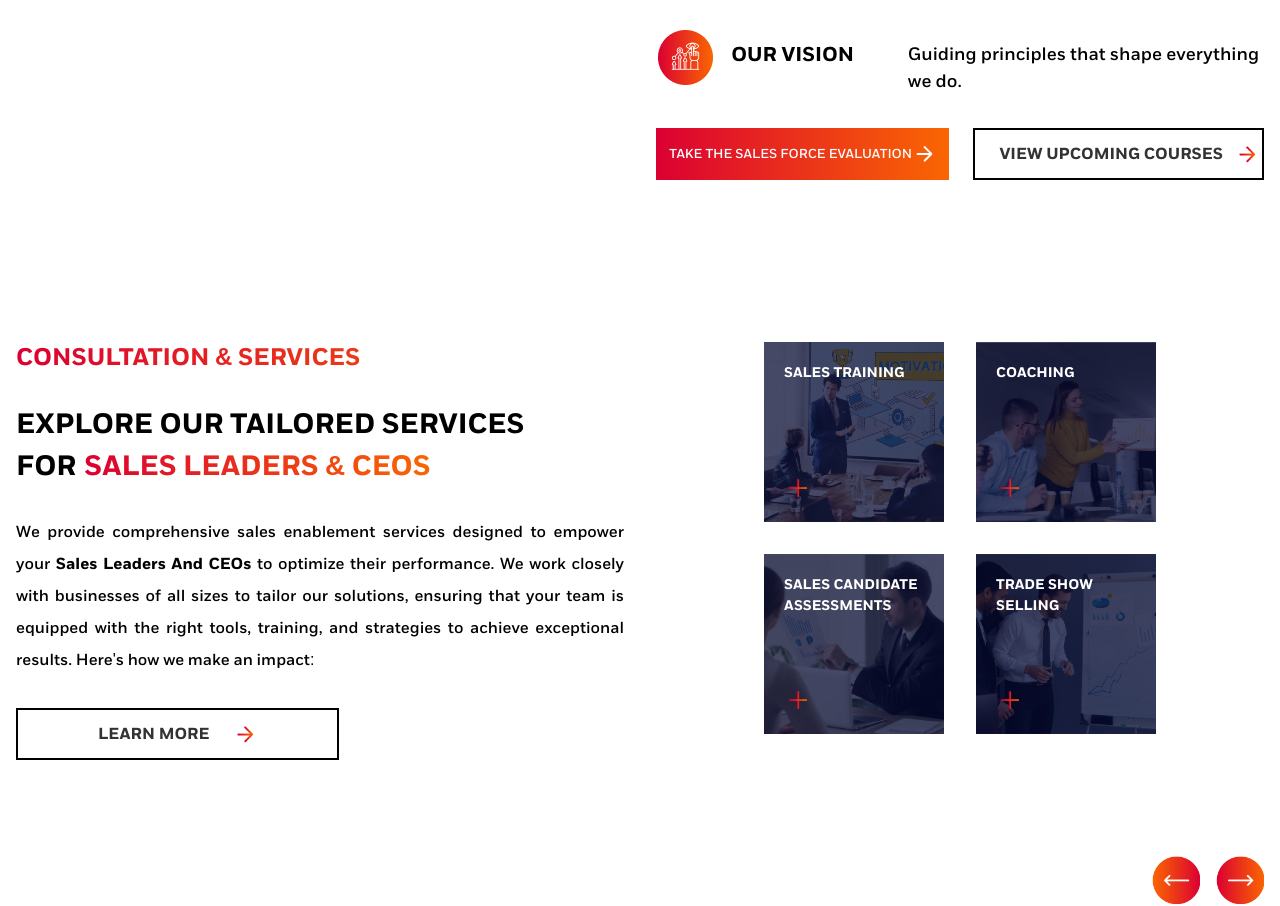
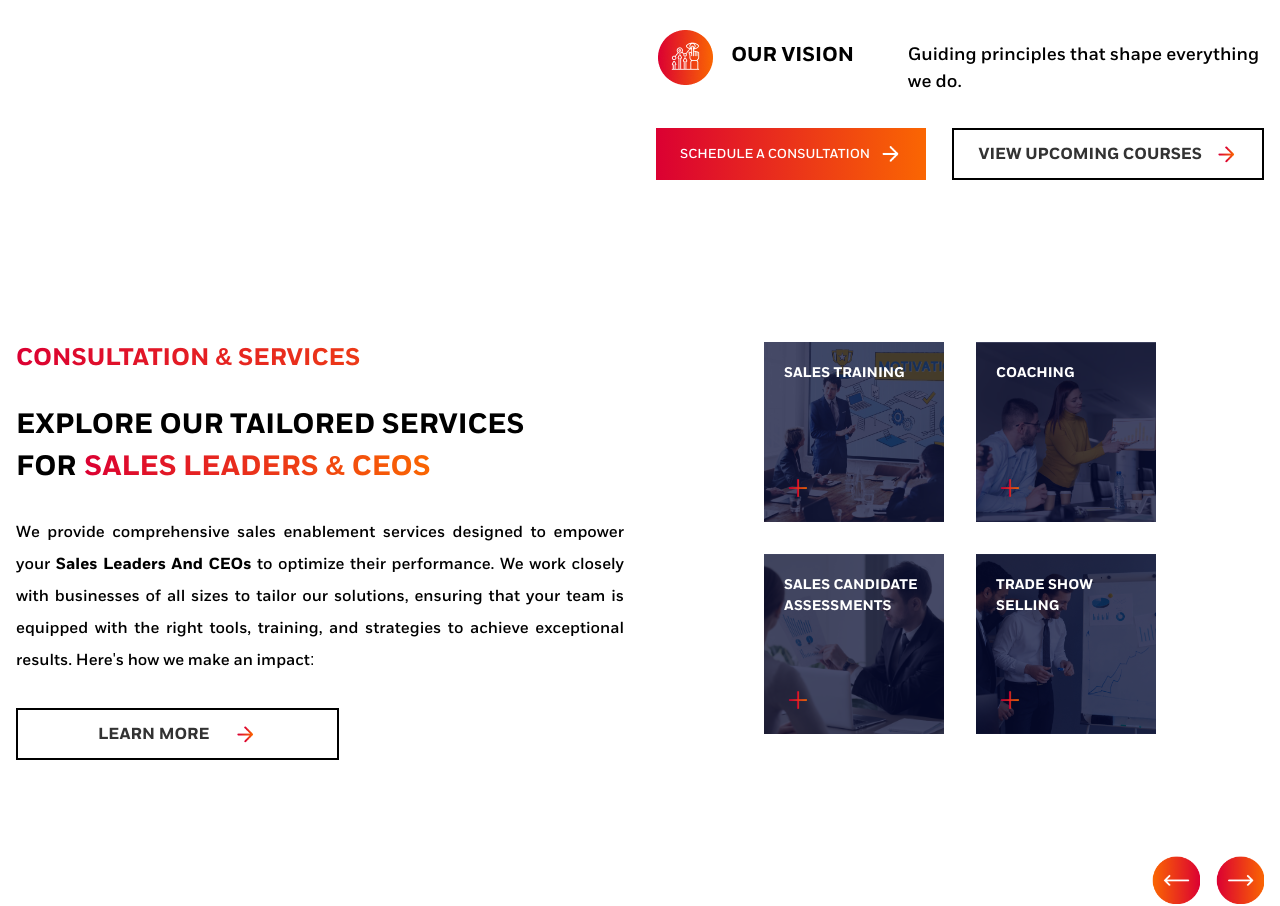
Before and after one commit to hrushikeshjena9/thesalesenablement2, a React (Vite) app: page / in a window 1280 px wide. Shown: the part 1891-2797 px from the top of the page. Built offline with nearby package versions, Linux system fonts and the light colour scheme.

Commit message:
new-today

```diff
--- a/src/components/Footer.jsx
+++ b/src/components/Footer.jsx
@@ -53,7 +53,7 @@ function Footer() {
               </h5>
               <button
                 type="button"
-                className="flex md:px-12 transition-transform duration-500 ease-out transform  md:py-3 md:w-auto  uppercase items-center text-white font-bold text-sm md:text-sm lg:text-sm xl:text-xl 2xl:text-lg px-5 py-2 border-2 border-white"
+                className="flex md:px-12 hover:bg-gradient-to-r from-[#DB0032] to-[#FA6602]  transition-transform duration-500 ease-out transform  md:py-3 md:w-auto  uppercase items-center text-white font-bold text-sm md:text-sm lg:text-sm xl:text-xl 2xl:text-lg px-5 py-2 border-2 border-white"
               >
                 Get Started Now
                 <img src={RightArrow1} alt="arrow" className="w-6 h-6 ml-2" />
--- a/src/home-sections/About.jsx
+++ b/src/home-sections/About.jsx
@@ -8,6 +8,7 @@ import Group from "../assets/grouppeople.png";
 import Thumb from "../assets/thumbsup.png";
 import { Link } from "react-router-dom";
 import { motion } from "framer-motion";
+import { FiArrowRight } from "react-icons/fi";
 
 function About() {
   const leftVariants = {
@@ -44,7 +45,8 @@ function About() {
               // You can adjust styles dynamically based on screen size, if needed
               "@media (max-width: 768px)": {
                 variant: "mobile", // For mobile views
-              },}}
+              },
+            }}
           >
             <img
               src={AboutImg}
@@ -65,7 +67,8 @@ function About() {
             // You can adjust styles dynamically based on screen size, if needed
             "@media (max-width: 768px)": {
               variant: "mobile", // For mobile views
-            },}}
+            },
+          }}
         >
           <h5
             className="text-[16px] sm:text-[24px] md:text-[22px] uppercase font-bold bg-gradient-to-r from-[#DB0032] to-[#FA6602] text-transparent bg-clip-text"
@@ -122,7 +125,11 @@ function About() {
               <div className="flex items-start space-x-4" key={index}>
                 {/* Image Column */}
                 <div className="w-[10%] flex justify-center">
-                  <img src={item.img} alt={item.title} className="max-w-full hover:scale-110" />
+                  <img
+                    src={item.img}
+                    alt={item.title}
+                    className="max-w-full hover:scale-110"
+                  />
                 </div>
                 {/* Text Column */}
                 <div className="flex items-start w-[90%] gap-6">
@@ -141,21 +148,23 @@ function About() {
             ))}
           </div>
 
-          <div className="flex flex-col sm:flex-wrap md:flex-wrap  lg:flex-row xl:flex-nowrap 2xl:flex-nowrap justify-between gap-6 mt-8">
+          <div className="flex flex-col sm:flex-wrap md:flex-wrap   lg:flex-row xl:flex-nowrap 2xl:flex-nowrap justify-between gap-4 mt-8">
             <Link
               to="take-the-sales-force-evaluation"
               type="button"
-              className="text-white group text-nowrap transition-transform duration-500 ease-out transform  uppercase bg-gradient-to-r from-[#DB0032] to-[#FA6602] hover:bg-gradient-to-bl focus:outline-none  text-sm md:text-[13px] px-5 py-2.5 w-full md:px-6 md:py-3 md:w-auto lg:w-full xl:w-auto 2xl:w-auto
+              className="text-white group text-nowrap hover:border-2 border-black  transition-transform duration-500 ease-out transform  uppercase bg-gradient-to-r from-[#DB0032] to-[#FA6602] hover:bg-gradient-to-bl focus:outline-none  text-sm md:text-[13px] px-5 py-2.5 w-full md:px-6 md:py-3 md:w-auto lg:w-full xl:w-auto 2xl:w-auto
                flex items-center justify-center"
             >
-                    <span class="absolute w-0 h-0 transition-all duration-300 ease-out bg-white  group-hover:w-full group-hover:h-full opacity-10"></span>
-
-              Take the Sales Force Evaluation
-              <img
-                src={RightArrow1}
-                alt="Right Arrow"
-                className="w-[24px] h-[24px]"
-              />
+              <span className="absolute inset-0 w-0 h-full bg-white transition-all duration-300 ease-in-out group-hover:w-full"></span>
+              <span className="relative text-white group-hover:text-transparent bg-clip-text bg-gradient-to-r from-[#DB0032] to-[#FA6602] flex items-center">
+                Schedule a Consultation
+                <img
+                  src={RightArrow1}
+                  alt="Arrow Icon"
+                  className="w-6 h-6 ml-2 transition-transform duration-300 ease-in-out"
+                />
+                {/* <FiArrowRight size={50} className="hidden  ml-2 text-[#FA6602] transition-opacity duration-300 ease-in-out group-hover:inline-block group-hover:opacity-100" /> */}
+              </span>
             </Link>
 
             <Link
--- a/src/home-sections/GetInTouch.jsx
+++ b/src/home-sections/GetInTouch.jsx
@@ -107,7 +107,8 @@ function GetInTouch() {
                   type="submit"
                   className="text-white group transition-transform duration-500 ease-out transform  bg-gradient-to-r from-[#DB0032] to-[#FA6602] hover:bg-gradient-to-bl focus:outline-none font-medium text-sm px-12 py-4 md:px-3 md:py-4 lg:px-6 lg:py-4 xl:px-12 xl:py-4 2xl:px-12 2xl:py-4 flex items-center justify-center w-full md:w-auto"
                 >
-                    <span class="absolute w-0 h-0 transition-all duration-300 ease-out bg-white  group-hover:w-full group-hover:h-full opacity-10"></span>
+          <span className="absolute inset-0 w-0 h-full bg-white transition-all duration-300 ease-in-out group-hover:w-full"></span>
+          <span className="relative text-white group-hover:text-transparent bg-clip-text bg-gradient-to-r from-[#DB0032] to-[#FA6602] flex items-center">
 
                   CONNECT NOW
                   <img
@@ -115,11 +116,13 @@ function GetInTouch() {
                     alt="Right Arrow"
                     className="w-6 h-6 ml-2"
                   />
+
+          </span>
                 </Link>
                 <Link
                 to="learn-more"
                   type="button"
-                  className="text-transparent transition-transform duration-500 ease-out transform  bg-clip-text bg-gradient-to-r from-[#DB0032] to-[#FA6602] hover:bg-gradient-to-bl font-medium text-sm px-12 py-4 md:px-3 md:py-4  lg:px-6 lg:py-4 xl:px-12 xl:py-4 2xl:px-12 2xl:py-4  flex items-center justify-center w-full md:w-auto"
+                  className="text-transparent hover:text-white hover:bg-white transition-transform duration-500 ease-out transform  bg-clip-text bg-gradient-to-r from-[#DB0032] to-[#FA6602] hover:bg-gradient-to-bl font-medium text-sm px-12 py-4 md:px-3 md:py-4  lg:px-6 lg:py-4 xl:px-12 xl:py-4 2xl:px-12 2xl:py-4  flex items-center justify-center w-full md:w-auto"
                   style={{
                     border: "2px solid transparent",
                     borderImage:
--- a/src/home-sections/HeroSection.jsx
+++ b/src/home-sections/HeroSection.jsx
@@ -216,7 +216,7 @@ function HeroSection() {
                         alt="Arrow Icon"
                         className="w-6 h-6 ml-2 transition-transform duration-300 ease-in-out"
                       />
-                      <FiArrowRight className="hidden w-6 h-6 ml-2 text-[#FA6602] transition-opacity duration-300 ease-in-out group-hover:inline-block group-hover:opacity-100" />
+                      {/* <FiArrowRight className="hidden w-6 h-6 ml-2 text-[#FA6602] transition-opacity duration-300 ease-in-out group-hover:inline-block group-hover:opacity-100" /> */}
                     </span>
                   </button>
                   <button
--- a/src/home-sections/OurCourses.jsx
+++ b/src/home-sections/OurCourses.jsx
@@ -101,7 +101,7 @@ function OurCourses() {
                     alt="Arrow Icon"
                     className="w-6 h-6 ml-2 transition-transform duration-300 ease-in-out"
                   />
-                  <FiArrowRight className="hidden w-6 h-6 ml-2 text-[#FA6602] transition-opacity duration-300 ease-in-out group-hover:inline-block group-hover:opacity-100" />
+                  {/* <FiArrowRight className="hidden w-6 h-6 ml-2 text-[#FA6602] transition-opacity duration-300 ease-in-out group-hover:inline-block group-hover:opacity-100" /> */}
                 </span>
               </button>
               <div className="flex justify-between items-center border-2 border-black">
--- a/src/nav-menu/DesktopMenu.jsx
+++ b/src/nav-menu/DesktopMenu.jsx
@@ -102,19 +102,24 @@ const DesktopMenu = ({
       <div className="hidden lg:flex space-x-5">
         <NavLink
           to="/login"
-          className="text-white transition-transform duration-500 ease-out transform uppercase text-[12px] bg-gradient-to-r from-[#DB0032] to-[#FA6602] hover:bg-gradient-to-bl font-bold text-sm px-10 py-3"
+          className="text-white group transition-transform duration-500 ease-out transform uppercase text-[12px] bg-gradient-to-r from-[#DB0032] to-[#FA6602] hover:bg-gradient-to-bl font-bold text-sm px-10 py-3"
         >
+          <span className="absolute inset-0 w-0 h-full bg-white transition-all duration-300 ease-in-out group-hover:w-full"></span>
+          <span className="relative text-white group-hover:text-transparent bg-clip-text bg-gradient-to-r from-[#DB0032] to-[#FA6602] flex items-center">
+
           Login
+          </span>
         </NavLink>
         <NavLink
           to="/sign-up"
-          className="text-transparent transition-transform duration-500 ease-out transform uppercase text-[12px] bg-clip-text bg-gradient-to-r from-[#DB0032] to-[#FA6602] hover:bg-gradient-to-bl font-bold text-sm px-10 py-3"
+          className="text-transparent   hover:text-white transition-transform duration-500 ease-out transform uppercase text-[12px] bg-clip-text bg-gradient-to-r from-[#DB0032] to-[#FA6602] hover:bg-white font-bold text-sm px-10 py-3"
           style={{
             border: "2px solid transparent",
             borderImage:
               "linear-gradient(to right, #DB0032 0%, #FA6602 100%) 1",
           }}
         >
+
           Sign Up
         </NavLink>
       </div>
```
